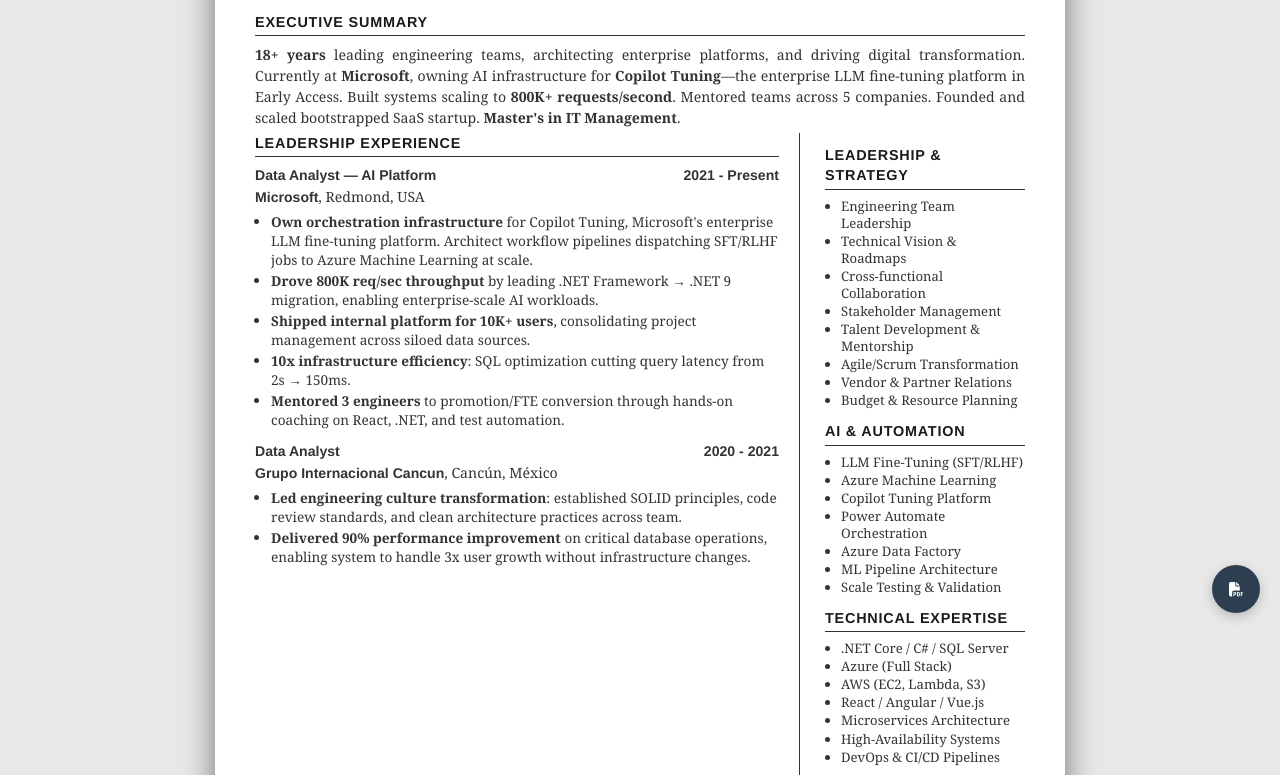
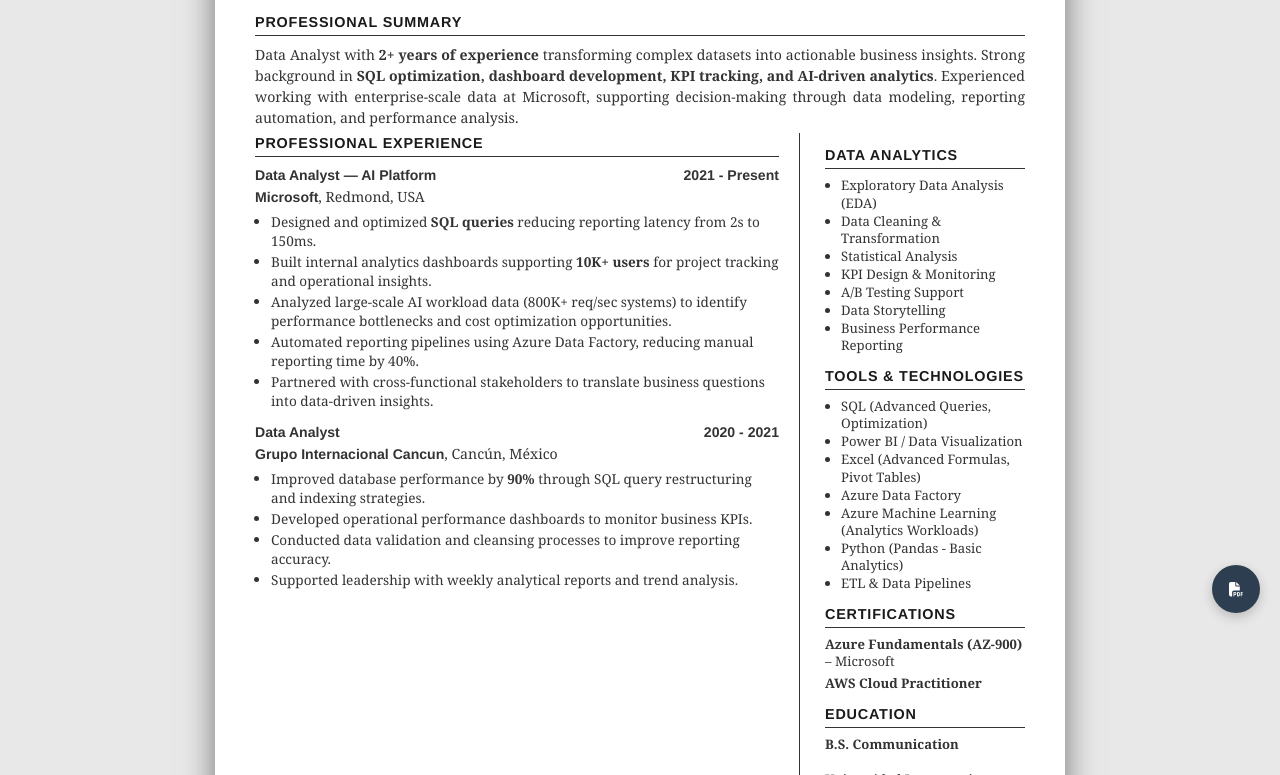
Before and after one commit to johanaciprian/johanaciprian.github.io, a plain HTML site: page index.html in a window 1280 px wide. Shown: the part 167-942 px from the top of the page. Drawn offline with Linux system fonts and the light colour scheme.

Commit message:
focused data role

```diff
--- a/index.html
+++ b/index.html
@@ -5,14 +5,13 @@
 	<title>Johana Ciprian | Data Analyst</title>
 	<meta charset="utf-8">
 	<meta name="viewport" content="width=device-width, initial-scale=1.0">
-	<meta name="description" content="Johana Ciprian - Data Analyst with 2 years driving digital transformation, AI innovation, and high-performance engineering teams at Microsoft and beyond.">
-	<meta name="keywords" content="Data Analyst, Data Analytics">
+	<meta name="description" content="Johana Ciprian - Data Analyst specializing in SQL, data visualization, AI-driven insights, and business intelligence solutions.">
+	<meta name="keywords" content="Data Analyst, SQL, Power BI, Data Visualization, Business Intelligence, Azure Data">
 	<meta name="author" content="Johana Ciprian">
 	<meta http-equiv="Cache-control" content="public">
 
-	<!-- Open Graph -->
 	<meta property="og:title" content="Johana Ciprian - Data Analyst">
-	<meta property="og:description" content="2 years leading engineering teams and driving innovation">
+	<meta property="og:description" content="Data-driven decision making, analytics, and AI-powered insights">
 	<meta property="og:type" content="website">
 
 	<script defer src="https://use.fontawesome.com/releases/v6.5.2/js/all.js" crossorigin="anonymous"></script>
@@ -52,110 +51,72 @@
 			</header>
 
 			<section class="professionalSummary">
-				<h2 class="sectionHeader">
-					EXECUTIVE SUMMARY
-				</h2>
+				<h2 class="sectionHeader">PROFESSIONAL SUMMARY</h2>
 				<p class="professionalSummaryDescription">
-					<b>18+ years</b> leading engineering teams, architecting enterprise platforms, and driving
-					digital transformation. Currently at <b>Microsoft</b>, owning AI infrastructure for
-					<b>Copilot Tuning</b>—the enterprise LLM fine-tuning platform in Early Access. Built systems
-					scaling to <b>800K+ requests/second</b>. Mentored teams across 5 companies. Founded and scaled
-					bootstrapped SaaS startup. <b>Master's in IT Management</b>.
+					Data Analyst with <b>2+ years of experience</b> transforming complex datasets into actionable business insights.
+					Strong background in <b>SQL optimization, dashboard development, KPI tracking, and AI-driven analytics</b>.
+					Experienced working with enterprise-scale data at Microsoft, supporting decision-making through
+					data modeling, reporting automation, and performance analysis.
 				</p>
 			</section>
 
 			<div class="container">
 				<aside class="leftPanel">
+
 					<section class="areasOfExpertise">
-						<h2 class="sectionHeader">
-							LEADERSHIP & STRATEGY
-						</h2>
+						<h2 class="sectionHeader">DATA ANALYTICS</h2>
 						<div class="skill">
 							<ul>
-								<li>Engineering Team Leadership</li>
-								<li>Technical Vision & Roadmaps</li>
-								<li>Cross-functional Collaboration</li>
-								<li>Stakeholder Management</li>
-								<li>Talent Development & Mentorship</li>
-								<li>Agile/Scrum Transformation</li>
-								<li>Vendor & Partner Relations</li>
-								<li>Budget & Resource Planning</li>
+								<li>Exploratory Data Analysis (EDA)</li>
+								<li>Data Cleaning & Transformation</li>
+								<li>Statistical Analysis</li>
+								<li>KPI Design & Monitoring</li>
+								<li>A/B Testing Support</li>
+								<li>Data Storytelling</li>
+								<li>Business Performance Reporting</li>
 							</ul>
 						</div>
 					</section>
 
 					<section class="areasOfExpertise">
-						<h2 class="sectionHeader">
-							AI & AUTOMATION
-						</h2>
+						<h2 class="sectionHeader">TOOLS & TECHNOLOGIES</h2>
 						<div class="skill">
 							<ul>
-								<li>LLM Fine-Tuning (SFT/RLHF)</li>
-								<li>Azure Machine Learning</li>
-								<li>Copilot Tuning Platform</li>
-								<li>Power Automate Orchestration</li>
+								<li>SQL (Advanced Queries, Optimization)</li>
+								<li>Power BI / Data Visualization</li>
+								<li>Excel (Advanced Formulas, Pivot Tables)</li>
 								<li>Azure Data Factory</li>
-								<li>ML Pipeline Architecture</li>
-								<li>Scale Testing & Validation</li>
-							</ul>
-						</div>
-					</section>
-
-					<section class="areasOfExpertise">
-						<h2 class="sectionHeader">
-							TECHNICAL EXPERTISE
-						</h2>
-						<div class="skill">
-							<ul>
-								<li>.NET Core / C# / SQL Server</li>
-								<li>Azure (Full Stack)</li>
-								<li>AWS (EC2, Lambda, S3)</li>
-								<li>React / Angular / Vue.js</li>
-								<li>Microservices Architecture</li>
-								<li>High-Availability Systems</li>
-								<li>DevOps & CI/CD Pipelines</li>
+								<li>Azure Machine Learning (Analytics Workloads)</li>
+								<li>Python (Pandas - Basic Analytics)</li>
+								<li>ETL & Data Pipelines</li>
 							</ul>
 						</div>
 					</section>
 
 					<section class="certifications">
-						<h2 class="sectionHeader">
-							CERTIFICATIONS
-						</h2>
+						<h2 class="sectionHeader">CERTIFICATIONS</h2>
 						<div class="certificationDetail">
-							<b>Azure Fundamentals (AZ-900)</b> Microsoft
+							<b>Azure Fundamentals (AZ-900)</b> – Microsoft
 						</div>
 						<div class="certificationDetail">
-							<b>Cloud Practitioner</b> AWS
+							<b>AWS Cloud Practitioner</b>
 						</div>
 					</section>
 
 					<section class="education">
-						<h2 class="sectionHeader">
-							EDUCATION
-						</h2>
+						<h2 class="sectionHeader">EDUCATION</h2>
 						<div class="educationDescription">
-							<b>B.S. Communication</b>
+							<b>B.S. Communication</b><br>
 							Universidad Interamericana para el Desarrollo
 						</div>
 					</section>
 
-					<!-- <div class="qrCodes">
-						<a aria-label="Credly" href="https://www.credly.com/users/jonathan-andujo-flores/badges"><img
-								src="assets/qrcredly.jpg" alt="Credly Badges"></a>
-						<a aria-label="Github" href="https://github.com/jonathanandujo"><img src="assets/qrgithub.jpg"
-								alt="GitHub Profile"></a>
-						<a aria-label="LinkedIn" href="https://www.linkedin.com/in/jandujo"><img
-								src="assets/qrlinkedin.jpg" alt="LinkedIn Profile"></a>
-					</div> -->
 				</aside>
 
 				<main class="bodyPanel">
 					<section class="professionalExperience">
-						<h2 class="sectionHeader">
-							LEADERSHIP EXPERIENCE
-						</h2>
-						<div class="professionalDescription">
+						<h2 class="sectionHeader">PROFESSIONAL EXPERIENCE</h2>
+
 						<article class="job">
 							<div class="jobTitle">
 								<span><b>Data Analyst — AI Platform</b></span>
@@ -166,17 +127,11 @@
 							</div>
 							<div class="jobDescription">
 								<ul class="list">
-										<li><b>Own orchestration infrastructure</b> for Copilot Tuning, Microsoft's
-											enterprise LLM fine-tuning platform. Architect workflow pipelines
-											dispatching SFT/RLHF jobs to Azure Machine Learning at scale.</li>
-										<li><b>Drove 800K req/sec throughput</b> by leading .NET Framework → .NET 9
-											migration, enabling enterprise-scale AI workloads.</li>
-										<li><b>Shipped internal platform for 10K+ users</b>, consolidating project
-											management across siloed data sources.</li>
-										<li><b>10x infrastructure efficiency</b>: SQL optimization cutting query
-											latency from 2s → 150ms.</li>
-										<li><b>Mentored 3 engineers</b> to promotion/FTE conversion through hands-on
-											coaching on React, .NET, and test automation.</li>
+									<li>Designed and optimized <b>SQL queries</b> reducing reporting latency from 2s to 150ms.</li>
+									<li>Built internal analytics dashboards supporting <b>10K+ users</b> for project tracking and operational insights.</li>
+									<li>Analyzed large-scale AI workload data (800K+ req/sec systems) to identify performance bottlenecks and cost optimization opportunities.</li>
+									<li>Automated reporting pipelines using Azure Data Factory, reducing manual reporting time by 40%.</li>
+									<li>Partnered with cross-functional stakeholders to translate business questions into data-driven insights.</li>
 								</ul>
 							</div>
 						</article>
@@ -191,14 +146,14 @@
 							</div>
 							<div class="jobDescription">
 								<ul class="list">
-										<li><b>Led engineering culture transformation</b>: established SOLID principles,
-											code review standards, and clean architecture practices across team.</li>
-										<li><b>Delivered 90% performance improvement</b> on critical database operations,
-											enabling system to handle 3x user growth without infrastructure changes.</li>
+									<li>Improved database performance by <b>90%</b> through SQL query restructuring and indexing strategies.</li>
+									<li>Developed operational performance dashboards to monitor business KPIs.</li>
+									<li>Conducted data validation and cleansing processes to improve reporting accuracy.</li>
+									<li>Supported leadership with weekly analytical reports and trend analysis.</li>
 								</ul>
 							</div>
 						</article>
-						</div>
+
 					</section>
 				</main>
 			</div>
```
Lines whose indentation alone changed are shown as unchanged.
